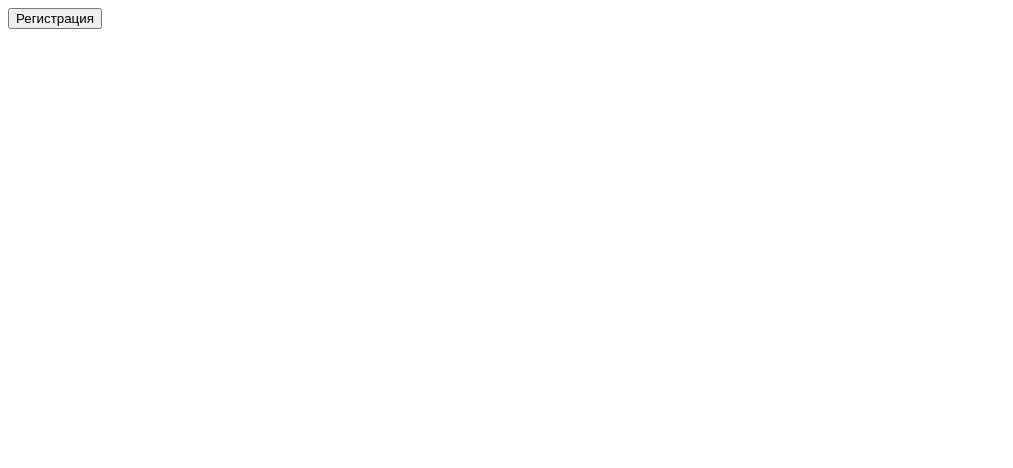
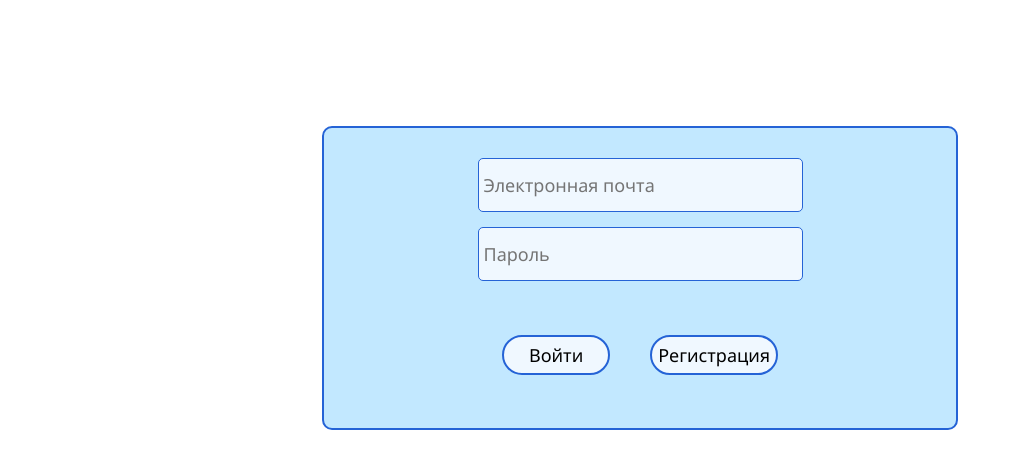
Before and after one commit to Pars1vali/WebAuth, a plain HTML site: page index.html in a window 1280 px wide. Shown: the whole page, without its empty margins (0-1013 px from the left). Drawn offline with Linux system fonts and the light colour scheme.

Commit message:
Убрал ненужные импорты, Сделал панель регистрации и входа, сделать стили

```diff
--- a/index.html
+++ b/index.html
@@ -4,9 +4,19 @@
   <meta charset="UTF-8">
   <meta name="viewport" content="width=device-width, initial-scale=1.0">
   <title>Document</title>
+  <link rel="stylesheet" href="style.css">
 </head>
 <body>
-  <button id="registrBtn">Регистрация</button>
+  <div id="container-registrion">
+    <div class="registraionInput">
+      <input type="text" class="registraionElement" id ="loginInput" placeholder="Электронная почта"/>
+      <input type="text" class="registraionElement" id ="passwordInput" placeholder="Пароль"/>
+    </div>
+    <div class="actionPanel">
+      <button id="loginBtn">Войти</button>
+      <button id="registrBtn">Регистрация</button>
+    </div>
+  </div>
   <script type="module" src="script.js"></script>
 </body>
 </html>
--- a/script.js
+++ b/script.js
@@ -1,6 +1,3 @@
-// import { client } from 'https://unpkg.com/@passwordless-id/webauthn@1.5.0/dist/webauthn.min.js'
-
-// const challenge = "a7c61ef9-dc23-4806-b486-2428938a547e"
 let registrBtn = document.getElementById("registrBtn")
 registrBtn.addEventListener("click", registration)
 
--- /dev/null
+++ b/style.css
@@ -0,0 +1,101 @@
+
+#container-registrion{
+  width: 50%;
+  height: 300px;
+  background-color: rgb(194, 232, 255);
+  margin-left: auto;
+  margin-right: auto;
+  display: flex;
+  margin-top: 10%;
+  flex-direction: column;
+  justify-content: center;
+  border: 2px solid #2563d6;
+  border-radius: 10px;
+}
+.actionPanel{
+  width: 50%;
+  margin:auto;
+  display: flex;
+  justify-content: center;
+  flex-direction: row;
+
+}
+.actionPanel button{
+  margin-right: 20px;
+  margin-left: 20px;
+  width: 50%;
+  height: 40px;
+  background-color:aliceblue;
+  border: 2px solid #2563d6;
+  border-radius: 70px;
+  font-size: large;
+  font-family:'Segoe UI', Tahoma, Geneva, Verdana, sans-serif;
+}
+.actionPanel button:active{
+  background-color:  rgb(117, 190, 235);
+  color: #fff;
+  border-color: #fff;
+}
+.actionPanel button:focus{
+  outline: none;
+}
+
+#loginInput{
+  margin-top: 30px;
+}
+#loginInput:focus{
+  outline: none;
+}
+#passwordInput{
+  margin-top: 15px;
+  outline: none;
+}
+
+.registraionInput{
+  display: flex;
+  flex-direction: column;
+}
+.registraionElement{
+  padding-left: 5px;
+  margin-left: auto;
+  margin-right: auto;
+  width: 50%;
+  height: 50px;
+  background-color:aliceblue;
+  border: 1px solid #2563d6;
+  border-radius: 5px;
+  font-size: large;
+  font-family:'Segoe UI', Tahoma, Geneva, Verdana, sans-serif;
+}
+@media screen and (max-width: 768px) {
+  #container-registrion{
+    margin-top: 50%;
+    width: 90%;
+  }
+
+  .registraionElement{
+    width: 80%;
+    height: 50px;
+  }
+
+  .actionPanel{
+    width: 90%;
+    flex-direction: column;
+    margin-right: auto;
+    margin-left: auto;
+    align-items: center;
+  }
+  .actionPanel>*{
+    margin-bottom: 10px;
+  }
+  /* .actionPanel button{
+    height:35px;
+    font-size: larger;
+  }
+  #loginBtn{
+    width: 60%;
+  }
+  #registrBtn{
+    width: 80%;
+  } */
+}
```
